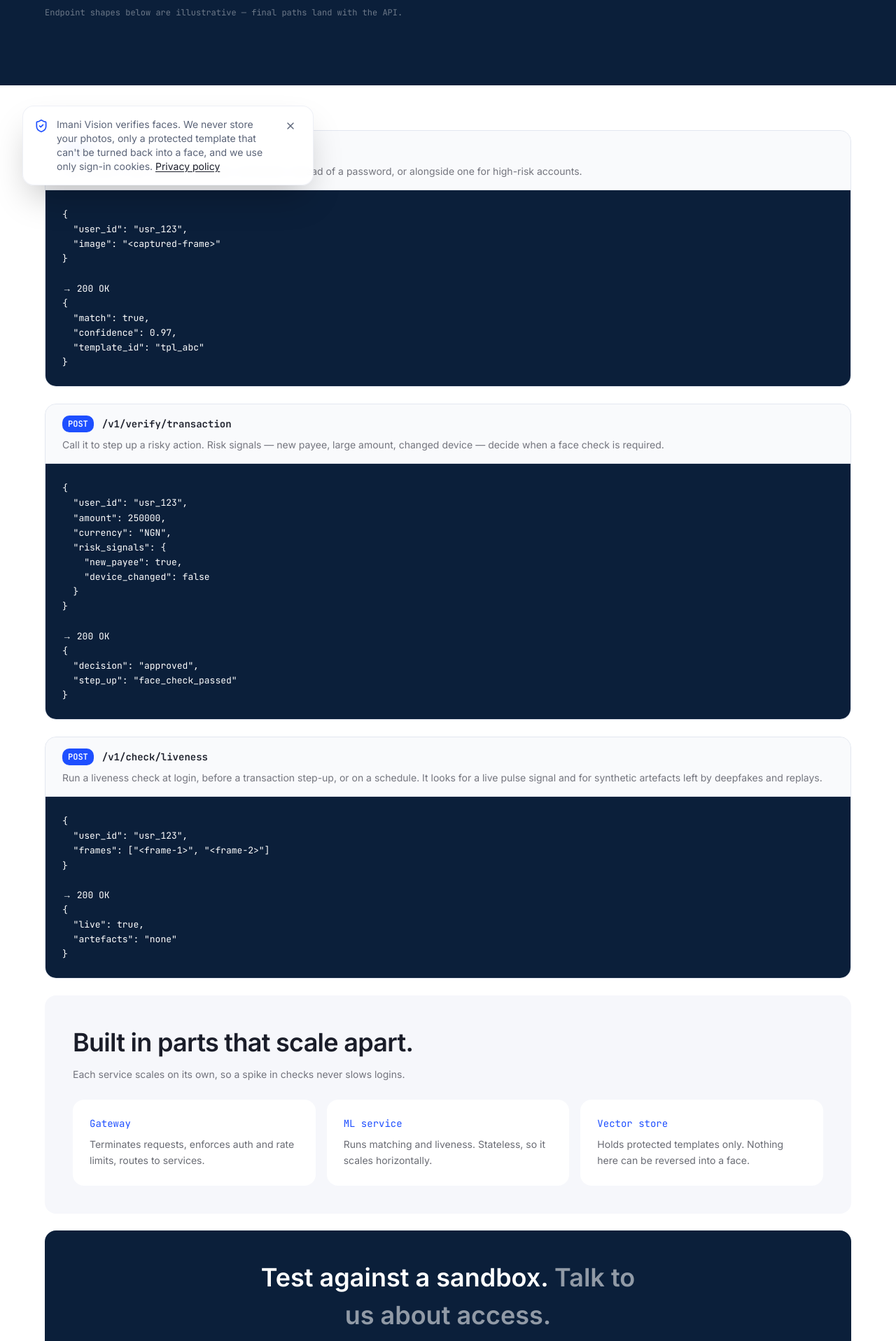
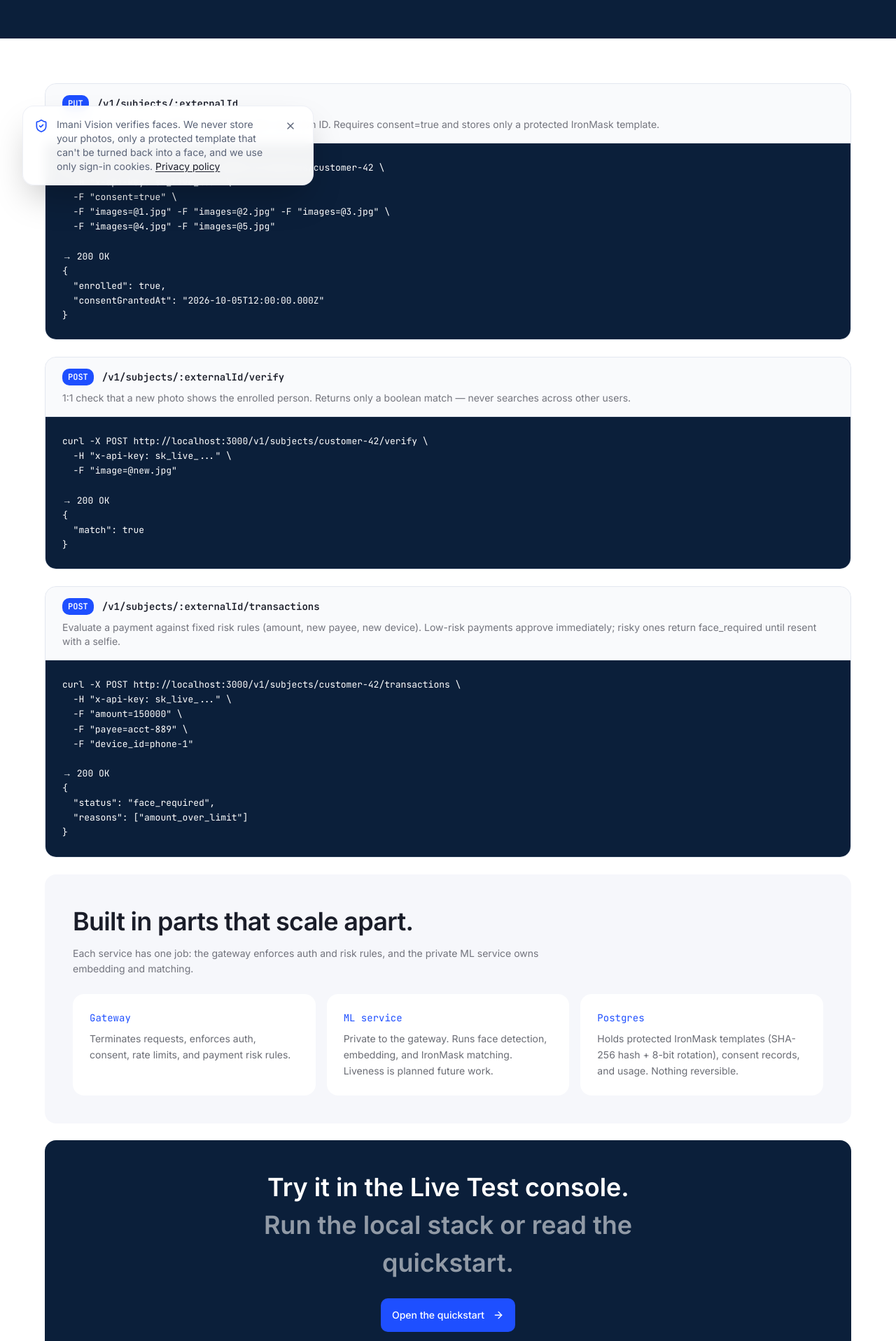
Before and after one commit to ImaniVision/face-api-saas, a Next.js app in the folder portal/: page /platform in a window 1280 px wide. Shown: the part 503-2420 px from the top of the page at 70% size. Built offline with nearby package versions, Linux system fonts and the light colour scheme; no server answers; a web font is replaced by a local one.

Commit message:
docs: replace deferred liveness/sandbox claims with honest M2-M3 copy

```diff
--- a/portal/src/app/(marketing)/about/page.tsx
+++ b/portal/src/app/(marketing)/about/page.tsx
@@ -38,9 +38,9 @@ export default function AboutPage() {
           <h2 className="font-display text-h2 font-semibold text-ink">What we build.</h2>
           <div className="mt-6 grid gap-4 md:grid-cols-3">
             {[
-              { name: "Login verification", body: "Passwordless entry for returning users, matched against a protected template." },
-              { name: "Transaction step-up", body: "One call that asks for a face when risk signals say the action needs it." },
-              { name: "Liveness check", body: "Routine proof of a live person, with deepfake and replay detection built in." },
+              { name: "1:1 verification", body: "Confirm a returning user against their enrolled template — never 1:N search." },
+              { name: "Transaction step-up", body: "One call that asks for a face when risk rules say a payment needs it." },
+              { name: "Protected templates", body: "IronMask cancelable templates (SHA-256 hash + 512×512 rotation). Photos and raw embeddings are never stored." },
             ].map((p) => (
               <div key={p.name} className="rounded-xl border border-border p-6">
                 <h3 className="font-display text-h3 font-semibold text-ink">{p.name}</h3>
@@ -56,14 +56,16 @@ export default function AboutPage() {
             <div className="rounded-xl bg-white p-6">
               <p className="font-mono text-caption text-signal">Now</p>
               <p className="mt-2 text-sm leading-relaxed text-ink/65">
-                Login verification, transaction step-up, and liveness checks on
-                non-reversible templates.
+                1:1 face verification, 5-photo enrollment with consent, and
+                risk-based transaction step-up on non-reversible IronMask
+                templates.
               </p>
             </div>
             <div className="rounded-xl bg-white p-6">
               <p className="font-mono text-caption text-ink/40">Later</p>
               <p className="mt-2 text-sm leading-relaxed text-ink/65">
-                Onboarding identity checks. Logins and transactions come first.
+                Liveness and spoof detection, deepfake detection, and broader
+                demographic evaluation.
               </p>
             </div>
           </div>
--- a/portal/src/app/(marketing)/page.tsx
+++ b/portal/src/app/(marketing)/page.tsx
@@ -8,7 +8,6 @@ import { FaceIdScan } from "@/components/marketing/face-id-scan";
 import { BentoCard } from "@/components/marketing/bento-card";
 import {
   CodeMock,
-  LivenessMock,
   OnboardingMock,
   PriceMock,
   TemplateMock,
@@ -36,9 +35,9 @@ export default function HomePage() {
             </h1>
             <div>
               <p className="max-w-md text-body leading-relaxed text-white/60">
-                Imani Vision lets you add face-based login, transaction
-                step-up, and liveness checks to your product through an API. It
-                stores only templates that can&apos;t be turned back into a
+                Imani Vision lets you add 1:1 face verification and risk-based
+                transaction step-up to your product through an API. It stores
+                only protected templates that can&apos;t be turned back into a
                 face, and it discards raw images once the template is made.
               </p>
               <div className="mt-6 flex flex-row flex-wrap gap-4">
@@ -98,14 +97,14 @@ export default function HomePage() {
               <OnboardingMock />
             </BentoCard>
 
-            {/* 3 — liveness (dark, hero-like) */}
+            {/* 3 — risk-based transaction step-up */}
             <BentoCard
-              title="Stops spoofs and deepfakes."
-              body="Photos, replays, and AI-swapped faces get caught by liveness checks on every verification."
-              learnHref="/platform"
+              title="Step up only when it's risky."
+              body="Low-risk payments go straight through. Large amounts, new payees, or new devices ask for a face check."
+              learnHref="/docs/payments"
               variant={3}
             >
-              <LivenessMock />
+              <TransactionMock />
             </BentoCard>
 
             {/* 4 — protected templates */}
@@ -148,8 +147,8 @@ export default function HomePage() {
           <p className="max-w-3xl font-display text-h1 font-semibold leading-tight tracking-tight text-ink">
             Capture. Protect. Verify.{" "}
             <span className="text-ink/50">
-              A face becomes a protected template in one step. After that, every
-              login, transaction, and routine check is a comparison against
+              A face becomes a protected template from five photos. After that,
+              every verification and risky transaction is checked against
               something that can&apos;t be reversed.
             </span>
           </p>
@@ -174,10 +173,11 @@ export default function HomePage() {
         <div className="scroll-rise mx-auto grid max-w-[1200px] gap-10 px-4 py-20 sm:px-6 lg:grid-cols-2 lg:items-center">
           <div>
             <p className="font-display text-h1 font-semibold leading-tight tracking-tight">
-              Three calls. One API.{" "}
+              Four calls. One API.{" "}
               <span className="text-white/55">
-                Add verification where your users already are, with versioned
-                endpoints and a sandbox to test against.
+                Add 1:1 face verification and risk-checked payments where your
+                users already are, with a self-hosted stack and live test
+                console.
               </span>
             </p>
             <Link href="/docs" className="mt-6 inline-block">
@@ -187,19 +187,18 @@ export default function HomePage() {
             </Link>
           </div>
           <div className="rounded-xl bg-white/[0.06] p-5 ring-1 ring-white/10">
-            <p className="font-mono text-xs text-white/50">Illustrative request — endpoint and fields are placeholders</p>
+            <p className="font-mono text-xs text-white/50">Risk-checked payment — see /docs/payments</p>
             <pre className="mt-3 overflow-x-auto font-mono text-[13px] leading-relaxed text-white">
-{`POST /v1/verify/transaction
-Authorization: Bearer sk_test_...
+{`curl -X POST http://localhost:3000/v1/subjects/customer-42/transactions \\
+  -H "x-api-key: sk_live_..." \\
+  -F "amount=150000" \\
+  -F "payee=acct-889" \\
+  -F "device_id=phone-1"
 
+→ 200 OK
 {
-  "user_id": "usr_123",
-  "amount": 250000,
-  "currency": "NGN",
-  "risk_signals": {
-    "new_payee": true,
-    "device_changed": false
-  }
+  "status": "face_required",
+  "reasons": ["amount_over_limit"]
 }`}
             </pre>
           </div>
--- a/portal/src/app/(marketing)/platform/page.tsx
+++ b/portal/src/app/(marketing)/platform/page.tsx
@@ -38,70 +38,64 @@ export default function PlatformPage() {
       <section className="bg-navy text-white">
         <div className="mx-auto max-w-[1200px] px-4 py-16 sm:px-6 md:py-24">
           <p className="max-w-3xl font-display text-display font-semibold leading-[1.05] tracking-tight">
-            Three calls. One API.{" "}
+            Four calls. One API.{" "}
             <span className="text-white/55">
-              Add verification where your users already are, with versioned
-              endpoints and a sandbox to test against.
+              Enroll from five photos, verify 1:1, gate risky payments, and
+              delete on request.
             </span>
           </p>
           <p className="mt-4 font-mono text-xs text-white/40">
-            Endpoint shapes below are illustrative — final paths land with the API.
+            All endpoints below run on the local stack. Delete any subject with DELETE /v1/subjects/:externalId.
           </p>
         </div>
       </section>
 
       <div className="mx-auto max-w-[1200px] space-y-6 px-4 py-16 sm:px-6">
         <EndpointBlock
-          method="POST"
-          path="/v1/verify/login"
-          when="Call it when a user returns. Use login verification instead of a password, or alongside one for high-risk accounts."
-          example={`{
-  "user_id": "usr_123",
-  "image": "<captured-frame>"
-}
+          method="PUT"
+          path="/v1/subjects/:externalId"
+          when="Enroll a person from 5 different photos under your own ID. Requires consent=true and stores only a protected IronMask template."
+          example={`curl -X PUT http://localhost:3000/v1/subjects/customer-42 \\
+  -H "x-api-key: sk_live_..." \\
+  -F "consent=true" \\
+  -F "images=@1.jpg" -F "images=@2.jpg" -F "images=@3.jpg" \\
+  -F "images=@4.jpg" -F "images=@5.jpg"
 
 → 200 OK
 {
-  "match": true,
-  "confidence": 0.97,
-  "template_id": "tpl_abc"
+  "enrolled": true,
+  "consentGrantedAt": "2026-10-05T12:00:00.000Z"
 }`}
         />
 
         <EndpointBlock
           method="POST"
-          path="/v1/verify/transaction"
-          when="Call it to step up a risky action. Risk signals — new payee, large amount, changed device — decide when a face check is required."
-          example={`{
-  "user_id": "usr_123",
-  "amount": 250000,
-  "currency": "NGN",
-  "risk_signals": {
-    "new_payee": true,
-    "device_changed": false
-  }
-}
+          path="/v1/subjects/:externalId/verify"
+          when="1:1 check that a new photo shows the enrolled person. Returns only a boolean match — never searches across other users."
+          example={`curl -X POST http://localhost:3000/v1/subjects/customer-42/verify \\
+  -H "x-api-key: sk_live_..." \\
+  -F "image=@new.jpg"
 
 → 200 OK
 {
-  "decision": "approved",
-  "step_up": "face_check_passed"
+  "match": true
 }`}
         />
 
         <EndpointBlock
           method="POST"
-          path="/v1/check/liveness"
-          when="Run a liveness check at login, before a transaction step-up, or on a schedule. It looks for a live pulse signal and for synthetic artefacts left by deepfakes and replays."
-          example={`{
-  "user_id": "usr_123",
-  "frames": ["<frame-1>", "<frame-2>"]
-}
+          path="/v1/subjects/:externalId/transactions"
+          when="Evaluate a payment against fixed risk rules (amount, new payee, new device). Low-risk payments approve immediately; risky ones return face_required until resent with a selfie."
+          example={`curl -X POST http://localhost:3000/v1/subjects/customer-42/transactions \\
+  -H "x-api-key: sk_live_..." \\
+  -F "amount=150000" \\
+  -F "payee=acct-889" \\
+  -F "device_id=phone-1"
 
 → 200 OK
 {
-  "live": true,
-  "artefacts": "none"
+  "status": "face_required",
+  "reasons": ["amount_over_limit"]
 }`}
         />
 
@@ -111,14 +105,14 @@ export default function PlatformPage() {
             Built in parts that scale apart.
           </h2>
           <p className="mt-2 max-w-2xl text-sm leading-relaxed text-ink/60">
-            Each service scales on its own, so a spike in checks never slows
-            logins.
+            Each service has one job: the gateway enforces auth and risk rules,
+            and the private ML service owns embedding and matching.
           </p>
           <div className="mt-6 grid gap-4 md:grid-cols-3">
             {[
-              { name: "Gateway", body: "Terminates requests, enforces auth and rate limits, routes to services." },
-              { name: "ML service", body: "Runs matching and liveness. Stateless, so it scales horizontally." },
-              { name: "Vector store", body: "Holds protected templates only. Nothing here can be reversed into a face." },
+              { name: "Gateway", body: "Terminates requests, enforces auth, consent, rate limits, and payment risk rules." },
+              { name: "ML service", body: "Private to the gateway. Runs face detection, embedding, and IronMask matching. Liveness is planned future work." },
+              { name: "Postgres", body: "Holds protected IronMask templates (SHA-256 hash + 8-bit rotation), consent records, and usage. Nothing reversible." },
             ].map((s) => (
               <div key={s.name} className="rounded-xl bg-white p-6">
                 <p className="font-mono text-caption text-signal">{s.name}</p>
@@ -128,15 +122,15 @@ export default function PlatformPage() {
           </div>
         </section>
 
-        {/* Sandbox CTA — no sandbox promised until confirmed */}
+        {/* Live test CTA */}
         <section className="rounded-xl bg-navy p-6 text-center sm:p-10">
           <p className="mx-auto max-w-xl font-display text-h2 font-semibold text-white">
-            Test against a sandbox.{" "}
-            <span className="text-white/55">Talk to us about access.</span>
+            Try it in the Live Test console.{" "}
+            <span className="text-white/55">Run the local stack or read the quickstart.</span>
           </p>
-          <Link href="/contact" className="mt-6 inline-block">
+          <Link href="/docs" className="mt-6 inline-block">
             <Button size="lg" className="h-12 bg-signal px-8 text-white hover:bg-signal/90">
-              Talk to us <ArrowRight className="ml-1 h-4 w-4" />
+              Open the quickstart <ArrowRight className="ml-1 h-4 w-4" />
             </Button>
           </Link>
         </section>
--- a/portal/src/app/(marketing)/pricing/page.tsx
+++ b/portal/src/app/(marketing)/pricing/page.tsx
@@ -11,27 +11,27 @@ import {
 // No figures until unit economics are measured (§5.4). Prices stay unset.
 const rows = [
   {
-    name: "Login verification",
-    body: "One passwordless check that a returning user is who they claim to be.",
+    name: "Enrollment",
+    body: "Enroll a person from five photos into one protected IronMask template, with recorded consent.",
+  },
+  {
+    name: "1:1 verification",
+    body: "Check whether a new photo matches one enrolled person.",
   },
   {
     name: "Transaction step-up",
-    body: "One face check inside a risky action, decided by risk signals.",
-  },
-  {
-    name: "Liveness check",
-    body: "One proof-of-liveness run, alone or attached to a verification.",
+    body: "Evaluate payment risk rules and require a face check only when a rule fires.",
   },
 ];
 
 const faqs = [
   {
     q: "What counts as a check?",
-    a: "One API call to one endpoint: one login verification, one transaction step-up, or one liveness check. Retries caused by our errors never count.",
+    a: "One API call to enroll, verify, or evaluate a transaction. Retries caused by our errors never count.",
   },
   {
-    q: "Is sandbox usage free?",
-    a: "Sandbox access and pricing are confirmed when you talk to us. Nothing is billed before you agree a plan.",
+    q: "Can I test before integrating?",
+    a: "Yes. You can run the full stack locally with Docker or try the Live Test console in the dashboard. Nothing is billed during the beta.",
   },
   {
     q: "Are there volume tiers?",
--- a/portal/src/components/marketing/animated-mocks.tsx
+++ b/portal/src/components/marketing/animated-mocks.tsx
@@ -15,39 +15,6 @@ export function TransactionMock() {
         <p className="absolute inset-x-0 top-0 inline-flex w-fit items-center gap-1.5 rounded-md bg-verified/10 px-2.5 py-1.5 text-[13px] font-semibold text-verified motion-safe:animate-[tx-b_8s_ease-in-out_infinite]">
           <CheckCircle2 className="h-3.5 w-3.5" /> Approved — face matched
         </p>
-      </div>
-    </div>
-  );
-}
-
-export function LivenessMock() {
-  return (
-    <div>
-      <div className="relative rounded-lg border border-ink/10 px-3 pb-2 pt-3">
-        <span aria-hidden className="absolute -left-px -top-px h-5 w-5 rounded-tl-lg border-l-2 border-t-2 border-signal" />
-        <span aria-hidden className="absolute -right-px -top-px h-5 w-5 rounded-tr-lg border-r-2 border-t-2 border-signal" />
-        <span aria-hidden className="absolute -bottom-px -left-px h-5 w-5 rounded-bl-lg border-b-2 border-l-2 border-signal" />
-        <span aria-hidden className="absolute -bottom-px -right-px h-5 w-5 rounded-br-lg border-b-2 border-r-2 border-signal" />
-        <svg viewBox="0 0 220 48" className="h-12 w-full" aria-hidden="true">
-          <polyline
-            points="0,24 30,24 40,24 46,8 52,40 58,24 90,24 96,16 102,32 108,24 220,24"
-            fill="none"
-            stroke="#1FAA76"
-            strokeWidth="2.5"
-            strokeLinecap="round"
-            strokeLinejoin="round"
-            strokeDasharray={640}
-            strokeDashoffset={640}
-            className="motion-safe:animate-[wave-draw_8s_linear_infinite]"
-          />
-        </svg>
-      </div>
-      <div className="mt-2 flex items-center justify-between text-[13px]">
-        <span className="inline-flex items-center gap-1.5 font-medium text-verified">
-          <span className="h-1.5 w-1.5 rounded-full bg-verified motion-safe:animate-pulse" />
-          Live person detected
-        </span>
-        <span className="text-ink/50">Synthetic artefacts: none</span>
       </div>
     </div>
   );
@@ -113,7 +80,7 @@ export function OnboardingMock() {
   );
 }
 
-const PRICE_ROWS = ["login verification", "transaction step-up", "liveness check"];
+const PRICE_ROWS = ["enrollment", "1:1 verification", "transaction step-up"];
 
 export function PriceMock() {
   return (
@@ -137,9 +104,8 @@ export function CodeMock() {
   return (
     <div>
       <pre className="overflow-x-auto rounded-lg bg-navy p-3 font-mono text-[12px] leading-relaxed text-white">
-{`curl -X POST .../auth/verify-face \\
+{`curl -X POST .../v1/subjects/customer-42/verify \\
   -H "x-api-key: sk_live_..." \\
-  -F "email=user@company.com" \\
   -F "image=@selfie.jpg"`}
       </pre>
       <p className="mt-2 font-mono text-[12px] text-ink/40">every example runs</p>
--- a/portal/src/components/marketing/footer.tsx
+++ b/portal/src/components/marketing/footer.tsx
@@ -43,8 +43,8 @@ export function Footer() {
               </span>
             </Link>
             <p className="mt-4 max-w-xs text-sm leading-relaxed text-ink/60">
-              Facial verification for login, transactions, and routine liveness
-              checks. Verify continuously, store nothing recoverable.
+              1:1 face verification and risk-based transaction step-up. Verify
+              continuously, store nothing recoverable.
             </p>
           </div>
           {columns.map((col) => (
```
Also changed, not shown: portal/src/app/(marketing)/security/page.tsx (+15 -11 lines).
